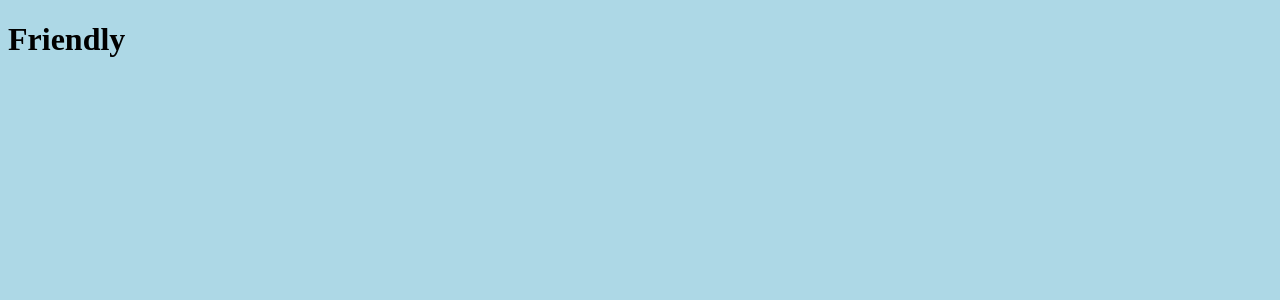
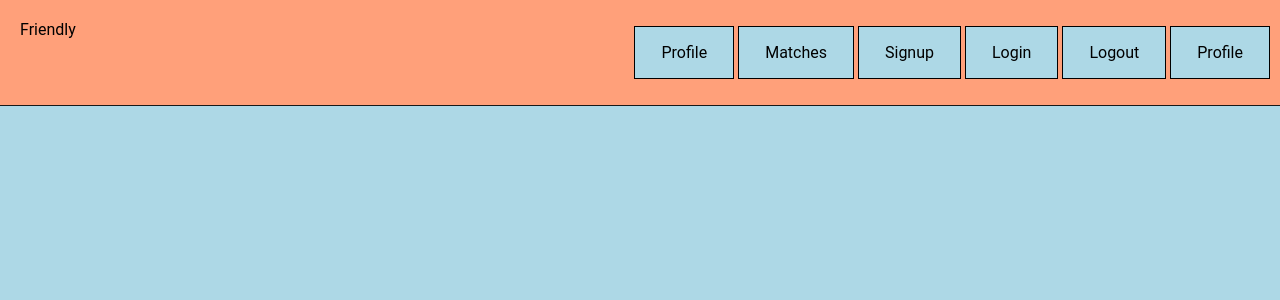
Before and after one commit to jacksonherron/NewHere, a Django app: page /accounts/login/ in a window 1280 px wide. Before the commit the part shown is almost empty. Shown: the top 300 px of the page. Run offline with Django 3.2, Linux system fonts and the light colour scheme.

Commit message:
adds crappy styling

```diff
--- a/friendly/static/styles/main.css
+++ b/friendly/static/styles/main.css
@@ -1,3 +1,71 @@
+:root {
+    /* colors */
+    --green: rgb(30, 215, 96);
+    --red: rgb(215, 30, 55);
+    --light-black: rgb(40, 40, 40);
+    --black: rgb(24, 24, 24);
+    --grey: rgb(170, 170, 170);
+    --sand: rgb(200, 200, 200);
+    --white: rgb(255, 255, 255);
+
+    /* spacing */
+    --padding-xs: 5px;
+    --padding-sm: 10px;
+    --padding: 15px;
+    --padding-lg: 30px;
+    --padding-xl: 60px;
+
+    --margin-xs: 5px;
+    --margin-sm: 10px;
+    --margin: 15px;
+    --margin-lg: 30px;
+    --margin-xl: 60px;
+}
+
 body {
-    background: lightblue;
+	background-color: lightblue;
+	font-family: 'Roboto', sans-serif;
+	margin: 0;
 }
+
+.header-li {
+    background-color: lightblue;
+    padding: 1em;
+    border: 1px solid black;
+}
+
+.header-nav a {
+    color: black;
+}
+
+a:hover {
+	color: var(--white);
+}
+
+.header-nav {
+	background: lightsalmon;
+	padding: var(--padding-sm);
+	color: var(--grey);
+	border-bottom: 1px solid var(--black);
+	display: flex;
+	flex-flow: row wrap;
+    align-items: left;
+}
+
+.header-nav a {
+  text-decoration: none;
+  margin: var(--margin-sm);
+}
+
+.header-nav section {
+  margin-left: auto;
+}
+
+.header-nav h1 {
+  color: var(--green);
+}
+
+.header-nav li {
+    display: inline-block;
+    background-color: lightblue;
+}
--- a/friendly/templates/base.html
+++ b/friendly/templates/base.html
@@ -10,6 +10,18 @@
     <title>Friendly</title>
 </head>
 <body>
-    <h1>Friendly</h1>
+    <nav class='header-nav'>
+        <a href=''>Friendly</a>
+        <section>
+            <ul class>
+                <li class='header-li'><a href=''>Profile</a></li>
+                <li class='header-li'><a href=''>Matches</a></li>
+                <li class='header-li'><a href=''>Signup</a></li>
+                <li class='header-li'><a href=''>Login</a></li>
+                <li class='header-li'><a href=''>Logout</a></li>
+                <li class='header-li'><a href=''>Profile</a></li>
+            </ul>
+        </section>
+    </nav>
 </body>
 </html>
--- a/friendly/templates/profile.html
+++ b/friendly/templates/profile.html
@@ -0,0 +1 @@
+{% extends 'base.html' %}
--- a/friendly/urls.py
+++ b/friendly/urls.py
@@ -4,4 +4,6 @@ from . import views
 urlpatterns = [
     path('', views.landing_page, name='landing_page'),
     path('home/', views.home, name='home'),
+    path('profile/', views.profile, name='profile'),
+    path('match_list/', views.match_list, name='match_list'),
 ]
```
Also changed, not shown: friendly/views.py (+7 -0 lines), friendly/templates/match_list.html (renamed from friendly/templates/landing_page.html).
